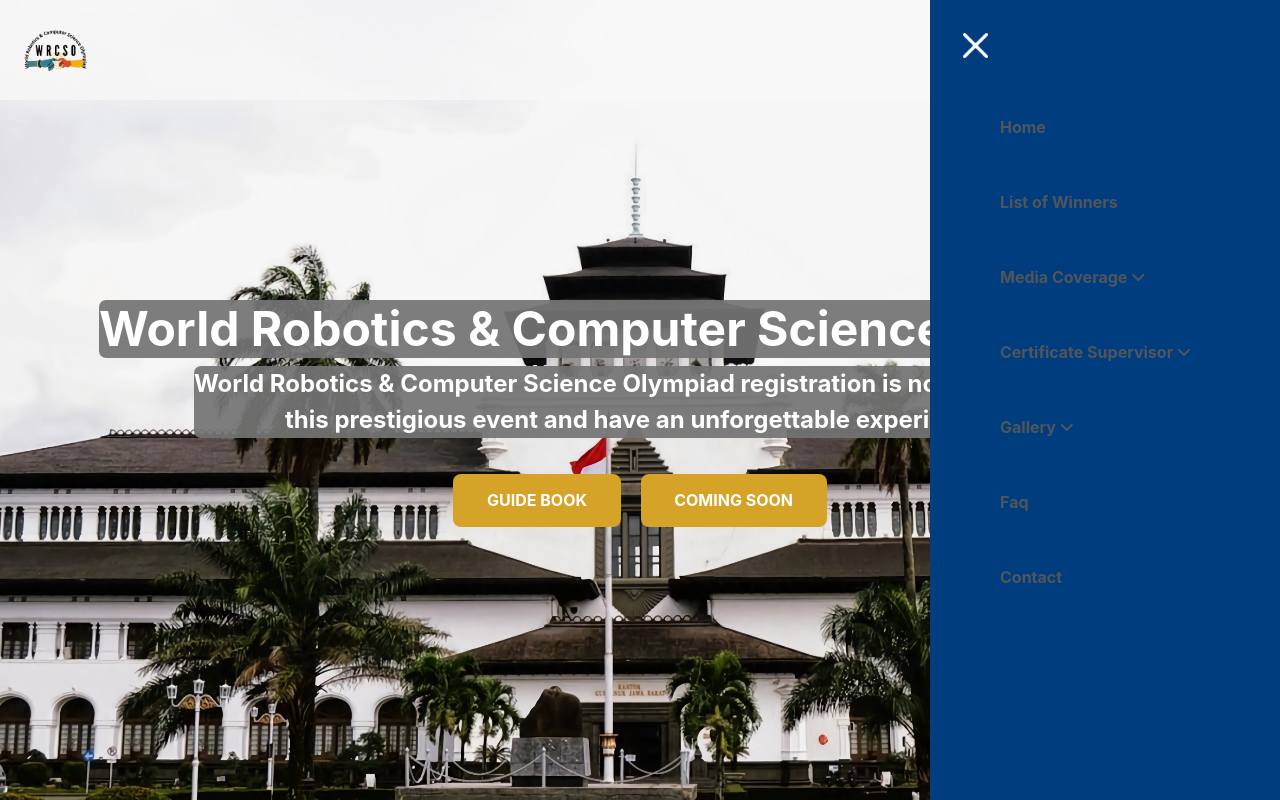
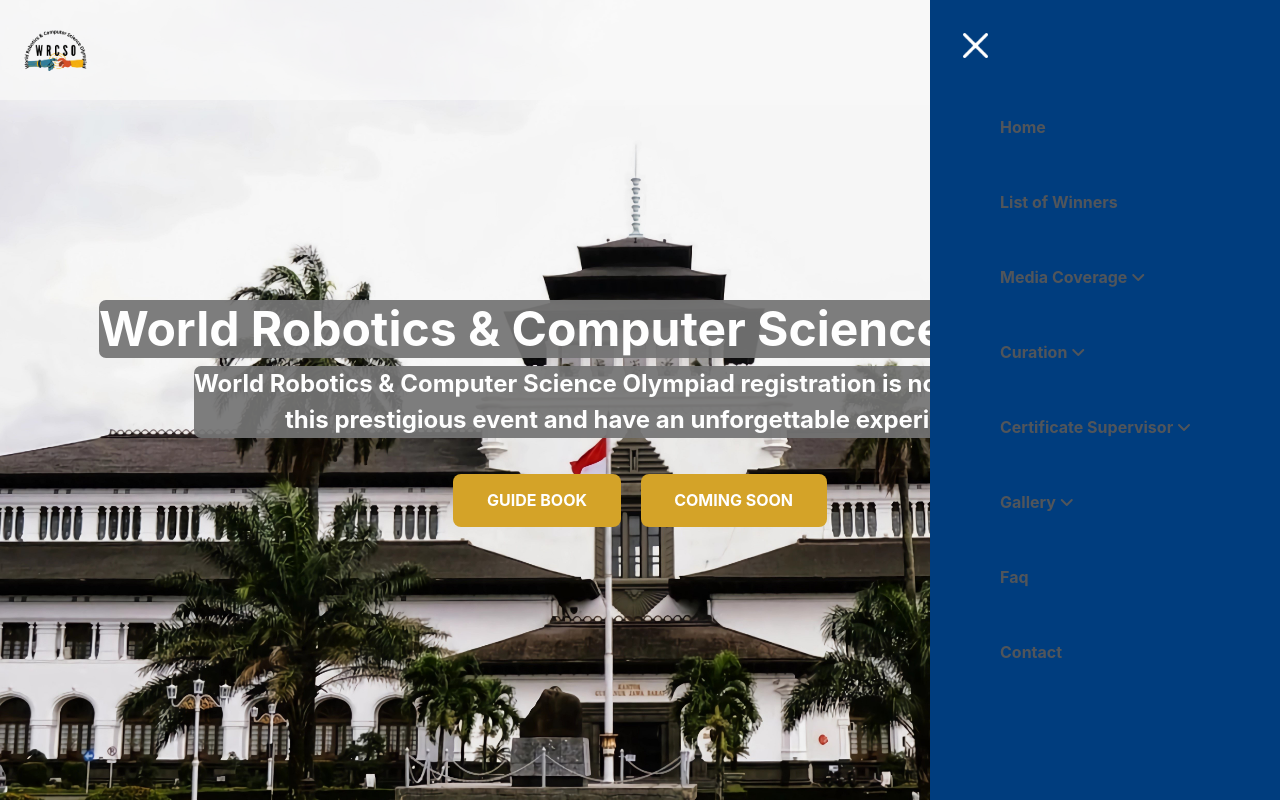
Before and after one commit to iysaofficial/wrcsoofficial, a React (Create React App) app: page / in a window 1280 px wide. Both pictures are taken after a click on the element 1240 px from the left and 50 px from the top of the page. Shown: the top 800 px of the page. Built offline with nearby package versions, Linux system fonts and the light colour scheme.

Commit message:
curatinon 2025 -alif

```diff
--- a/src/components/Navigation.js
+++ b/src/components/Navigation.js
@@ -67,6 +67,21 @@
                 </li>
               </ul>
             </li>
+            <li className="menu-item fw-bold">
+              <a className="sub-btn" href="#">
+                Curation <i className="fas fa-angle-down"></i>
+              </a>
+              <ul className="sub-menu">
+                <li className="sub-item">
+                  <a
+                    href="https://drive.google.com/drive/folders/1vzjkpg5T_ecjvgeI5Z6kN_bfRbYLxBYl?usp=sharing"
+                    target="_blank"
+                  >
+                    Curation 2025
+                  </a>
+                </li>
+              </ul>
+            </li>
             {/* <li className='menu-item'>
                         <a className='sub-btn' href="#">List of Winner <i className='fas fa-angle-down'></i></a>
                         <ul className='sub-menu'>
```
